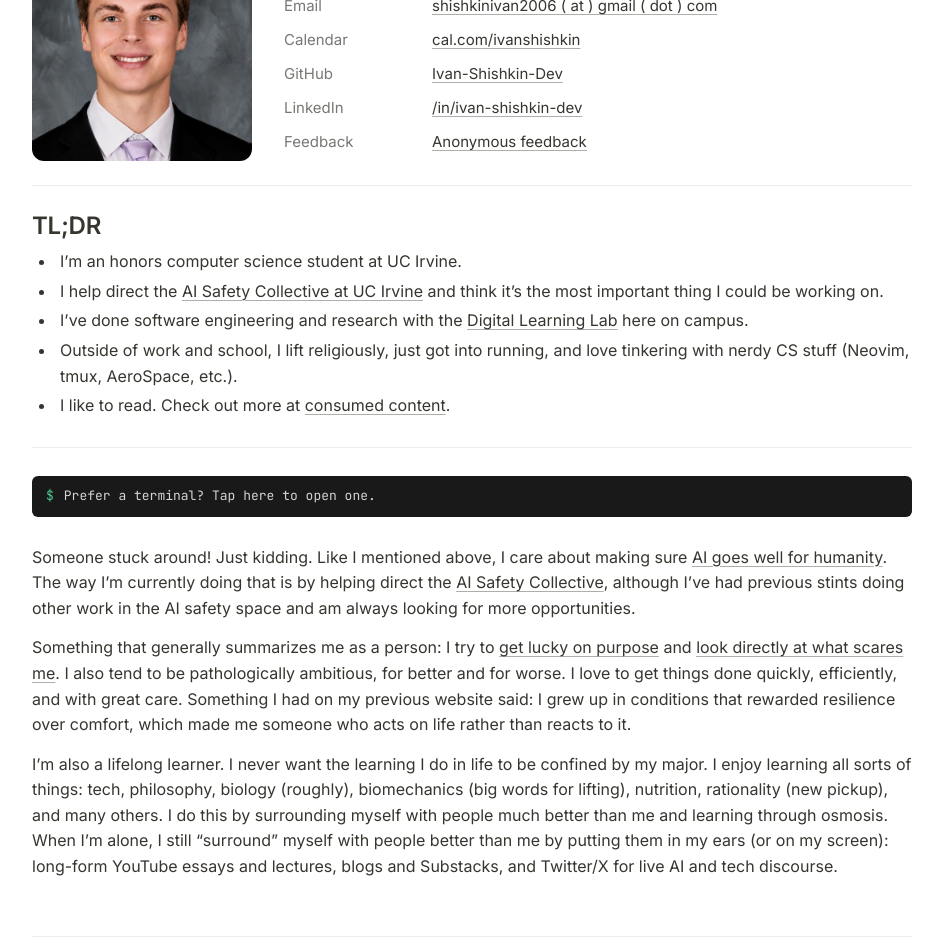
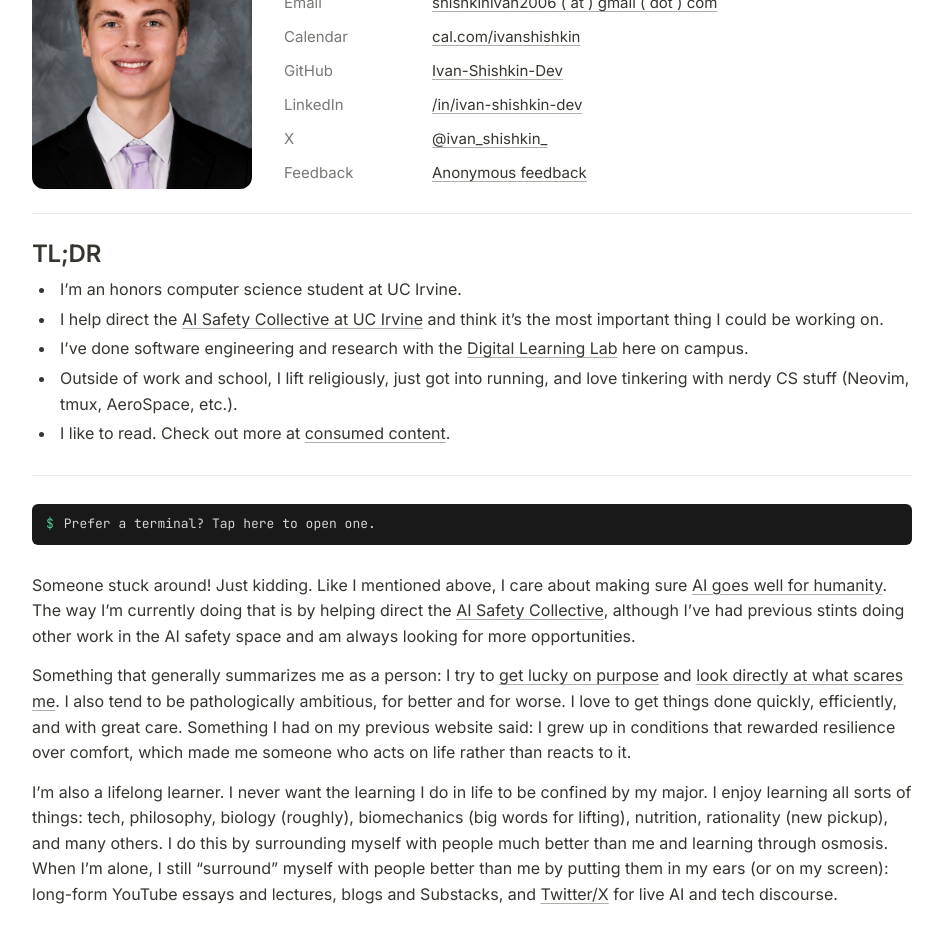
Before and after one commit to Ivan-Shishkin-Dev/Personal_Portfolio_3, a Next.js app: page / in a window 1280 px wide. Shown: the part 180-1132 px from the top of the page, without its empty margins (168-1111 px from the left). Built offline with nearby package versions, Linux system fonts and the light colour scheme.

Commit message:
Add X profile to contacts and bio
Link Twitter/X in the home bio to x.com/ivan_shishkin_ and add X as a contact row, which also makes `open x` work in the terminal.

```diff
--- a/app/page.tsx
+++ b/app/page.tsx
@@ -111,7 +111,8 @@ export default function Home() {
               than me and learning through osmosis. When I&rsquo;m alone, I
               still &ldquo;surround&rdquo; myself with people better than me
               by putting them in my ears (or on my screen): long-form YouTube
-              essays and lectures, blogs and Substacks, and Twitter/X for live
+              essays and lectures, blogs and Substacks, and{" "}
+              <Ext href="https://x.com/ivan_shishkin_">Twitter/X</Ext> for live
               AI and tech discourse.
             </p>
           </div>
--- a/content/contacts.ts
+++ b/content/contacts.ts
@@ -32,4 +32,10 @@ export const contacts: Contact[] = [
     handle: "/in/ivan-shishkin-dev",
     href: "https://www.linkedin.com/in/ivan-shishkin-dev/",
   },
+  {
+    intent: "Live takes",
+    label: "X",
+    handle: "@ivan_shishkin_",
+    href: "https://x.com/ivan_shishkin_",
+  },
 ];
```
